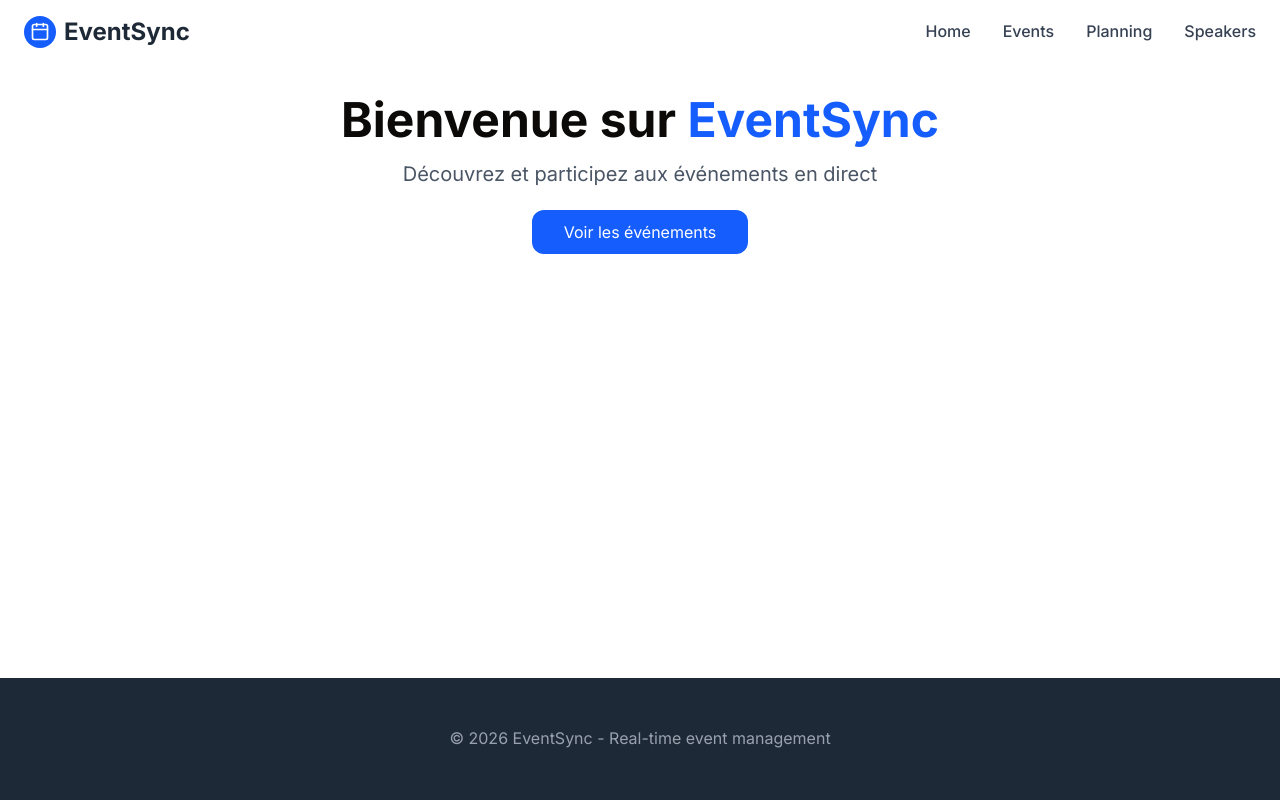
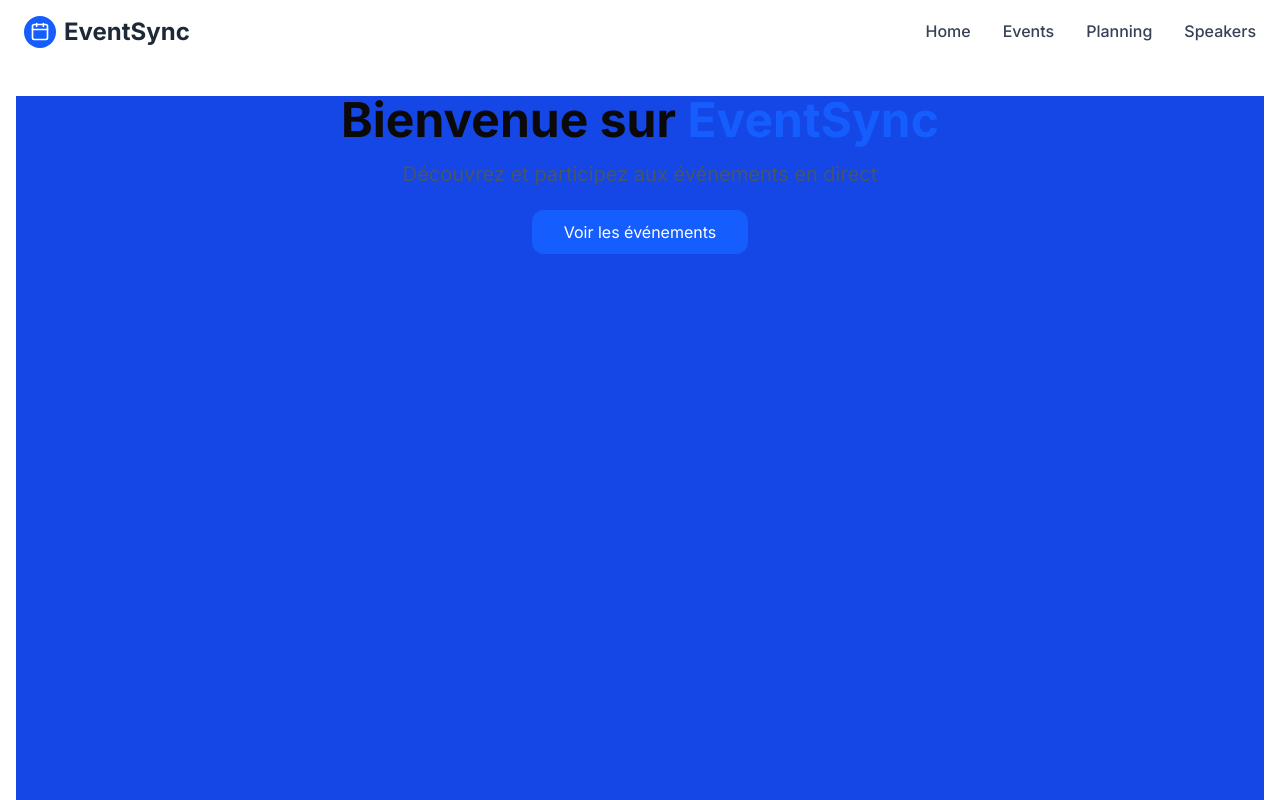
Before and after one commit to eventsync0/Event_Sync_2026_Client, a Next.js app: page / in a window 1280 px wide. Shown: the top 800 px of the page. Built offline with nearby package versions, Linux system fonts and the light colour scheme.

Commit message:
feat(home) : prototype

```diff
--- a/src/app/events/[id]/page.tsx
+++ b/src/app/events/[id]/page.tsx
@@ -1,4 +1,4 @@
-import { notFound } from 'next/navigation';
+import  notFound  from '../../notFound';
 import { Calendar, Clock, MapPin } from 'lucide-react';
 import api from '@/lib/api';
 import { formatFullDate, formatTime } from '@/lib/utils';
--- a/src/app/NotFound.tsx
+++ b/src/app/notFound.tsx
@@ -1,9 +1,9 @@
 import React from 'react'
 
-function NotFound() {
+function notFound() {
   return (
     <div>NotFound</div>
   )
 }
 
-export default NotFound
+export default notFound
--- a/src/components/home/HeroSection.tsx
+++ b/src/components/home/HeroSection.tsx
@@ -2,7 +2,8 @@ import Link from 'next/link';
 
 export default function HeroSection() {
   return (
-    <section className="text-center mb-16">
+    <div className='max-w-full'>
+     <section className="text-center mb-16 min-h-screen bg-blue-700">
       <h1 className="text-5xl font-bold mb-4 text-stone-950">
         Bienvenue sur <span className="text-blue-600">EventSync</span>
       </h1>
@@ -16,5 +17,19 @@ export default function HeroSection() {
         Voir les événements
       </Link>
     </section>
+    <section className="text-center mb-16 bg-amber-400 min-h-screen flex justify-center items-center">
+      <h1 className='text-foreground text-8xl'>Christian</h1>
+    </section>
+    <section className="text-center mb-16 bg-amber-700 min-h-screen flex justify-center items-center">
+    <h1 className='text-foreground text-8xl'>Fenohasina</h1>
+    </section>
+    <section className="text-center mb-16 bg-amber-400 min-h-screen flex justify-center items-center">
+    <h1 className='text-foreground text-8xl'>Nomena</h1>
+    </section>
+    <section className="text-center mb-16 bg-amber-700 min-h-screen flex justify-center items-center">
+    <h1 className='text-foreground text-8xl'>Harena</h1>
+    </section>
+    </div>
+
   );
 }
```
